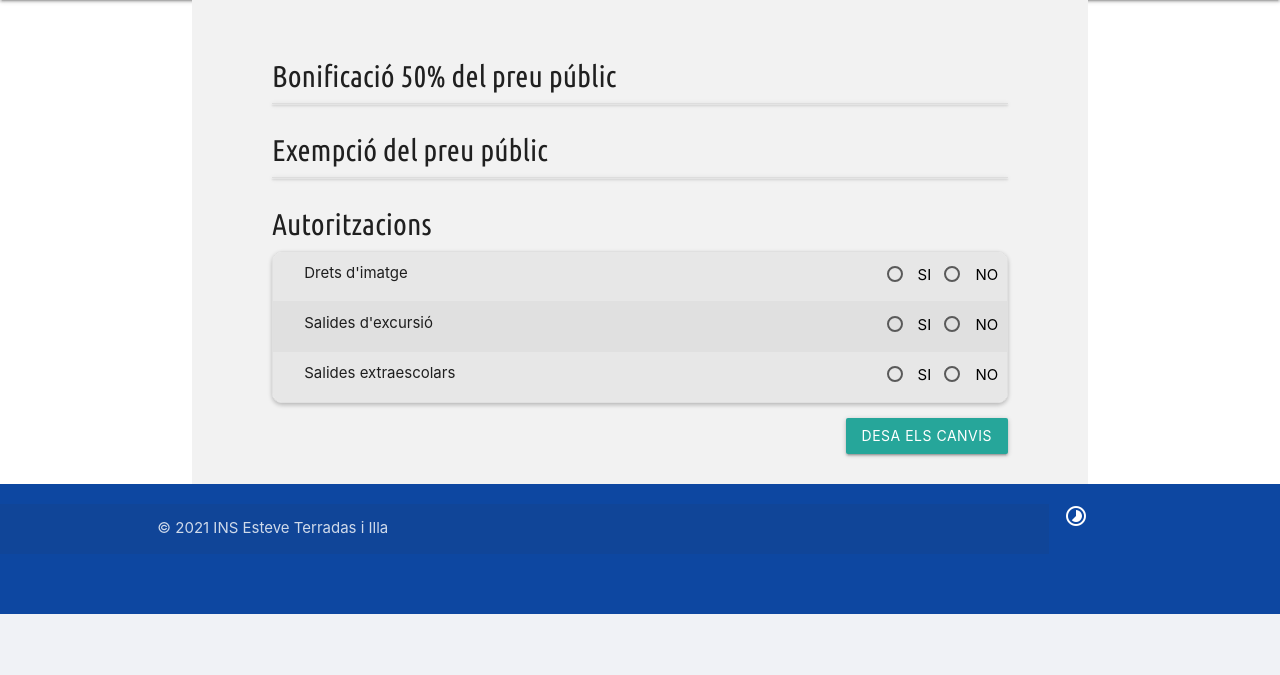
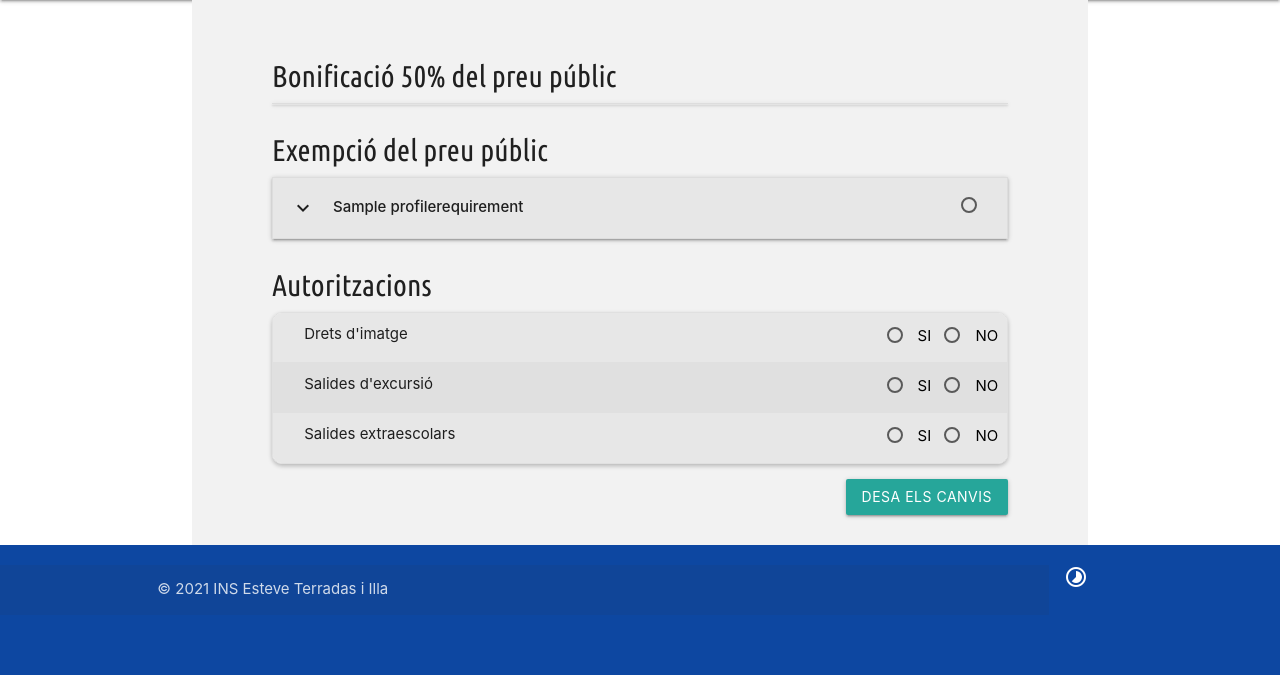
Before and after one commit to rubenmantecon/djmatrics, a Django app: page /student/profiles in a window 1280 px wide. Shown: the part 201-876 px from the top of the page. Before the commit the page ends 815 px from the top, so only its background shows below. Run offline with Django 3.2, Linux system fonts and the light colour scheme; a user stored in the database is signed in; tables that the repository leaves empty hold one stand-in row (values such as "Sample post"); some libraries are stand-ins or nearby versions.

Commit message:
fixed relation with issue #11

```diff
--- a/core/templates/student/profiles.html
+++ b/core/templates/student/profiles.html
@@ -6,7 +6,6 @@
 		<div class="section-content">
 			<ul class="collapsible">
 				{% for profile in profilesBonus %}
-				{% if profile.profile_type == 'bonificació del 50%' %}
 				<li>
 					<div class="collapsible-header collection-bonification">
 						<span>
@@ -28,7 +27,6 @@
 						</p>
 					</div>
 				</li>
-				{% endif %}
 				{% endfor %}
 			</ul>
 		</div>
@@ -39,7 +37,6 @@
 		<div class="section-content">
 			<ul class="collapsible">
 				{% for profile in profilesExemption %}
-				{% if profile.profile_type == 'exempció' %}
 				<li>
 					<div class="collapsible-header collection-bonification">
 						<span>
@@ -61,7 +58,6 @@
 						</p>
 					</div>
 				</li>
-				{% endif %}
 				{% endfor %}
 			</ul>
 		</div>
--- a/core/views.py
+++ b/core/views.py
@@ -123,9 +123,9 @@ def profiles (request):
 
 	return render(request, 'student/profiles.html', {
 		'title': 'Perfils d\'usuari | Matriculacions - INS Institut Esteve Terradas i Illa',
-		'profilesBonus': ProfileRequirement.objects.filter(profile_type='bonificació del 50%'),
-		'profilesExemption': ProfileRequirement.objects.filter(profile_type='exempció'),
-		'profilesMandatory': ProfileRequirement.objects.filter(profile_type='obligatori'),
+		'profilesBonus': ProfileRequirement.objects.filter(profile_type='BO'),
+		'profilesExemption': ProfileRequirement.objects.filter(profile_type='EX'),
+		'profilesMandatory': ProfileRequirement.objects.filter(profile_type='MA'),
 		'requirements': Requirement.objects.all(),
 		'breadcrumb': [{'link': '/student/dashboard', 'text': 'Inici'},{'link': '#', 'text': 'Matriculació'},{'link': '/student/profiles', 'text': 'Perfils'}]
 	});
```
